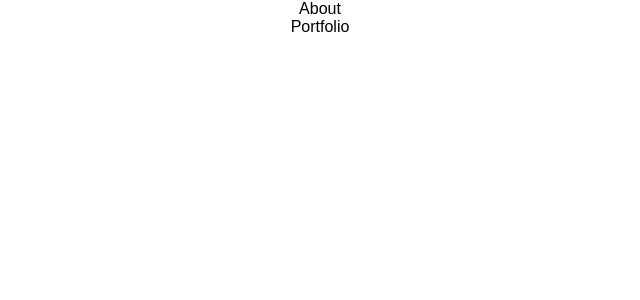
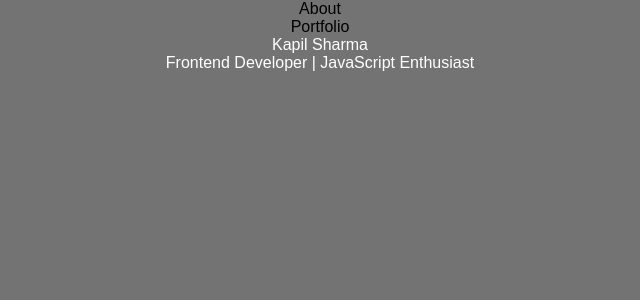
Before and after one commit to kapil5harma/Portfolio-React-16, a React (Create React App) app: page / in a window 1280 px wide. Shown: the top 300 px of the page, without its empty margins (320-960 px from the left). Built offline with nearby package versions, Linux system fonts and the light colour scheme.

Commit message:
Background color of body

```diff
--- a/src/index.css
+++ b/src/index.css
@@ -2,4 +2,5 @@ body {
   margin: 0;
   padding: 0;
   font-family: sans-serif;
+  background: rgb(115,115,115);
 }
```
